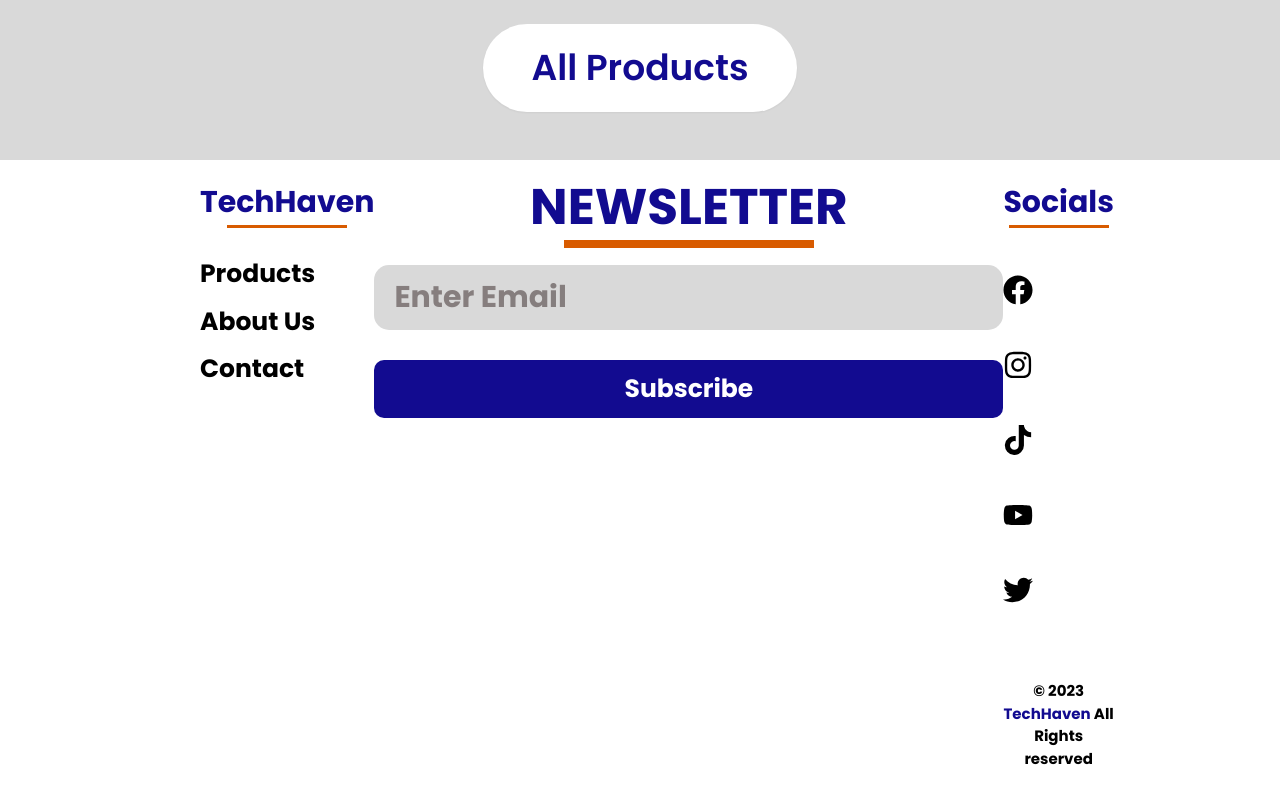
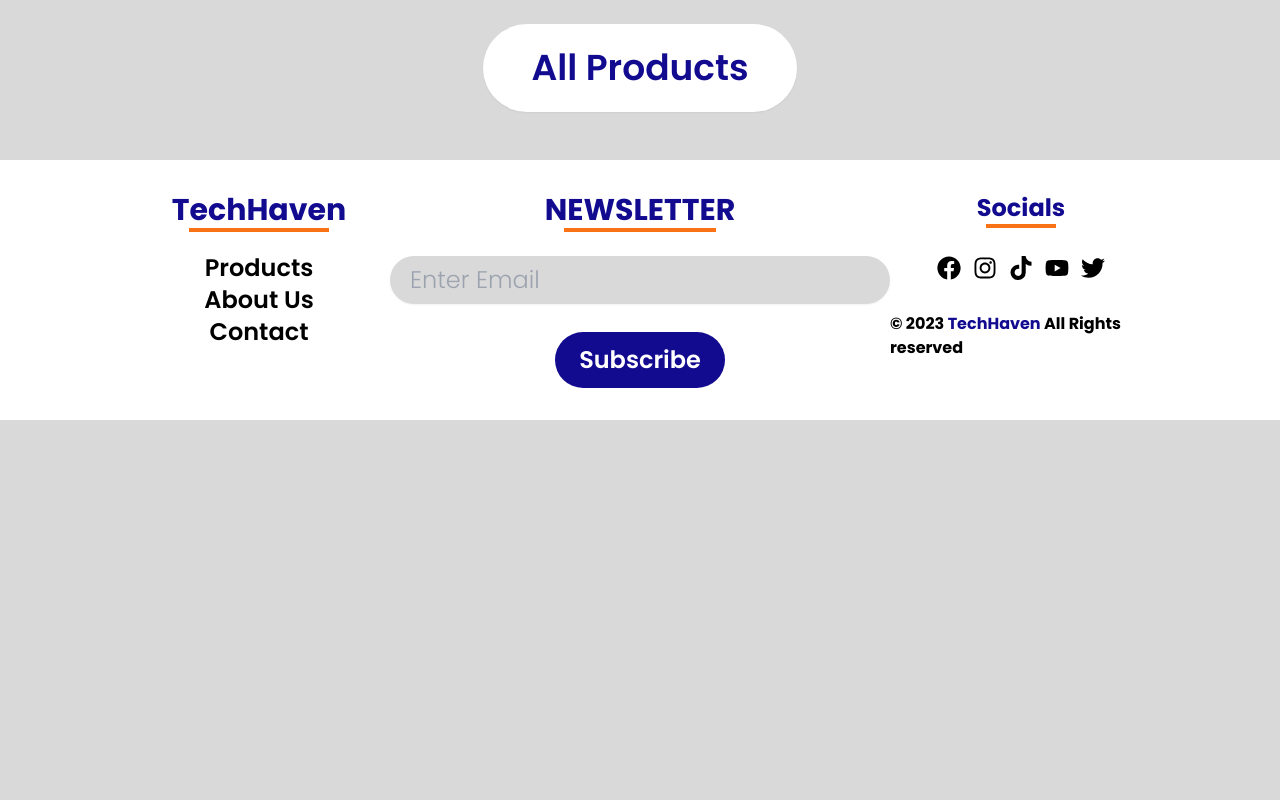
Before and after one commit to synonim789/tech-haven, a React (Vite) app in the folder frontend/tech-haven/: page / in a window 1280 px wide. Shown: the part 1124-1924 px from the top of the page. After the commit the page ends 1544 px from the top, so only its background shows below. Built offline with nearby package versions, Linux system fonts and the light colour scheme; no server answers.

Commit message:
convert footer to tailwind

```diff
--- a/frontend/tech-haven/src/App.tsx
+++ b/frontend/tech-haven/src/App.tsx
@@ -1,6 +1,6 @@
 import { useEffect } from 'react'
 import { BrowserRouter as Router, Route, Routes } from 'react-router-dom'
-import Footer from './components/Footer/Footer'
+import Footer from './components/Footer'
 import FullscreenLoading from './components/FullscreenLoading/FullscreenLoading'
 import Header from './components/Header'
 import Navbar from './components/Navbar'
--- /dev/null
+++ b/frontend/tech-haven/src/components/Footer.tsx
@@ -0,0 +1,116 @@
+import {
+  FaFacebook,
+  FaInstagram,
+  FaTiktok,
+  FaTwitter,
+  FaYoutube,
+} from 'react-icons/fa'
+import { Link, useLocation } from 'react-router-dom'
+
+const Footer = () => {
+  const location = useLocation()
+
+  if (
+    location.pathname === '/login' ||
+    location.pathname === '/sign-up' ||
+    location.pathname === '/forgot-password' ||
+    location.pathname.startsWith('/admin')
+  ) {
+    return null
+  }
+
+  let date = new Date()
+
+  return (
+    <footer className="bg-white  py-8">
+      <div className="mx-auto max-w-5xl flex justify-between ">
+        <div className="basis-1/3 flex flex-col items-center">
+          <p className="text-[#120b90] font-bold text-center relative text-3xl after:content-[''] after:bg-orange-500 after:h-1 after:w-4/5 after:absolute after:-bottom-1 after:left-0 after:right-0 after:mx-auto">
+            TechHaven
+          </p>
+          <div className="mt-6 flex flex-col items-center">
+            <Link
+              to="/products"
+              className="block font-semibold text-2xl hover:text-[#120b90]"
+            >
+              Products
+            </Link>
+            <Link
+              to="/about"
+              className="block font-semibold text-2xl hover:text-[#120b90]"
+            >
+              About Us
+            </Link>
+            <Link
+              to="/contact"
+              className="block font-semibold text-2xl hover:text-[#120b90]"
+            >
+              Contact
+            </Link>
+          </div>
+        </div>
+        <div className="flex flex-col items-center gap-7 basis-1/3">
+          <p className="text-3xl font-bold uppercase text-[#120b90] relative after:content-[''] after:bg-orange-500 after:h-1 after:w-4/5 after:absolute after:-bottom-1 after:left-0 after:right-0 after:mx-auto">
+            Newsletter
+          </p>
+          <input
+            type="text"
+            placeholder="Enter Email"
+            className="px-5 py-2 rounded-full shadow-sm bg-[#d9d9d9] text-2xl placeholder:#5b5050 "
+          />
+          <button className="bg-[#120b90] text-white text-2xl font-semibold rounded-full py-3 px-6 hover:opacity-80 transition-opacity de">
+            Subscribe
+          </button>
+        </div>
+        <div className="flex items-center flex-col basis-1/3 gap-8">
+          <p className="text-[#120b90] text-2xl font-bold relative after:content-[''] after:bg-orange-500 after:h-1 after:w-4/5 after:absolute after:-bottom-1 after:left-0 after:right-0 after:mx-auto">
+            Socials
+          </p>
+          <div className="flex  text-2xl gap-3 ">
+            <a
+              href="http://facebook.com"
+              target="blank"
+              className="hover:text-[#120b90] transition"
+            >
+              <FaFacebook />
+            </a>
+            <a
+              href="http://instagram.com"
+              target="blank"
+              className="hover:text-[#120b90] transition"
+            >
+              <FaInstagram />
+            </a>
+            <a
+              href="http://tiktok.com"
+              target="blank"
+              className="hover:text-[#120b90] transition"
+            >
+              <FaTiktok />
+            </a>
+            <a
+              href="http://youtube.com"
+              target="blank"
+              className="hover:text-[#120b90] transition"
+            >
+              <FaYoutube />
+            </a>
+            <a
+              href="http://twitter.com"
+              target="blank"
+              className="hover:text-[#120b90] transition"
+            >
+              <FaTwitter />
+            </a>
+          </div>
+          <p className="font-bold">
+            © {date.getFullYear()}{' '}
+            <span className="text-[#120b90]">TechHaven</span> All Rights
+            reserved
+          </p>
+        </div>
+      </div>
+    </footer>
+  )
+}
+export default Footer
--- a/frontend/tech-haven/src/components/Footer/Footer.css
+++ /dev/null
@@ -1,150 +0,0 @@
-.footer {
-  background-color: white;
-  display: flex;
-  justify-content: space-between;
-  padding-bottom: 30px;
-  margin-top: auto;
-}
-
-.footer__links-title {
-  color: #120b90;
-  font-size: 30px;
-  font-weight: bold;
-  margin-top: 20px;
-  position: relative;
-}
-
-.footer__links-title::after {
-  content: '';
-  background-color: #d85b00;
-  height: 3px;
-  width: 120px;
-  position: absolute;
-  bottom: -3px;
-  left: 0;
-  right: 0;
-  margin: 0 auto;
-}
-
-.footer__links-links {
-  margin-top: 30px;
-}
-.footer__links-links a {
-  display: block;
-  font-weight: bold;
-  color: black;
-  font-size: 25px;
-  margin-top: 10px;
-  transition: 0.2s all ease-in-out;
-}
-
-.footer__links-links a:hover {
-  color: #120b90;
-}
-
-.footer__links-links:last-child {
-  margin-bottom: 20px;
-}
-
-.footer__newsletter {
-  display: flex;
-  flex-direction: column;
-  text-align: center;
-}
-
-.footer__newsletter-title {
-  font-size: 50px;
-  color: #120b90;
-  font-weight: bold;
-  text-transform: uppercase;
-  margin-top: 10px;
-  margin-bottom: 20px;
-  position: relative;
-}
-
-.footer__newsletter-title::after {
-  content: '';
-  background-color: #d85b00;
-  height: 8px;
-  width: 250px;
-  position: absolute;
-  bottom: -3px;
-  left: 0;
-  right: 0;
-  margin: 0 auto;
-}
-
-.footer__newsletter-input {
-  padding: 10px 20px;
-  border-radius: 15px;
-  border: none;
-  background-color: #d9d9d9;
-  font-size: 30px;
-  font-weight: bold;
-  margin-bottom: 30px;
-}
-
-.footer__newsletter-input::placeholder {
-  color: #5b5050;
-  opacity: 0.66;
-}
-.footer__newsletter-cta {
-  background-color: #120b90;
-  color: white;
-  border: none;
-  font-size: 25px;
-  font-weight: bold;
-  border-radius: 10px;
-  padding-top: 10px;
-  padding-bottom: 10px;
-  cursor: pointer;
-}
-
-.footer__socials-title {
-  color: #120b90;
-  font-size: 30px;
-  font-weight: bold;
-  margin-top: 20px;
-  margin-bottom: 50px;
-  position: relative;
-  text-align: center;
-}
-
-.footer__socials-title::after {
-  content: '';
-  background-color: #d85b00;
-  height: 3px;
-  width: 100px;
-  position: absolute;
-  bottom: -3px;
-  left: 0;
-  right: 0;
-  margin: 0 auto;
-}
-.footer__socials {
-  text-align: center;
-}
-
-.footer__socials-links a {
-  font-size: 30px;
-  text-decoration: none;
-  color: black;
-  margin-right: 10px;
-  transition: 0.3s all ease-in-out;
-}
-
-.footer__socials-links a:hover {
-  color: #120b90;
-}
-.footer__socials-links {
-  margin-bottom: 30px;
-}
-
-.footer__socials-copyright {
-  font-size: 15px;
-  font-weight: bold;
-}
-
-.footer__socials-copyright span {
-  color: #120b90;
-}
--- a/frontend/tech-haven/src/components/Footer/Footer.tsx
+++ /dev/null
@@ -1,70 +0,0 @@
-import {
-  FaFacebook,
-  FaInstagram,
-  FaTiktok,
-  FaTwitter,
-  FaYoutube,
-} from 'react-icons/fa'
-import { Link, useLocation } from 'react-router-dom'
-
-import './Footer.css'
-const Footer = () => {
-  const location = useLocation()
-
-  if (
-    location.pathname === '/login' ||
-    location.pathname === '/sign-up' ||
-    location.pathname === '/forgot-password' ||
-    location.pathname.startsWith('/admin')
-  ) {
-    return null
-  }
-
-  let date = new Date()
-
-  return (
-    <footer className="footer">
-      <div className="footer__links">
-        <p className="footer__links-title">TechHaven</p>
-        <div className="footer__links-links">
-          <Link to="/products">Products</Link>
-          <Link to="/about">About Us</Link>
-          <Link to="/contact">Contact</Link>
-        </div>
-      </div>
-      <div className="footer__newsletter">
-        <p className="footer__newsletter-title">Newsletter</p>
-        <input
-          type="text"
-          placeholder="Enter Email"
-          className="footer__newsletter-input"
-        />
-        <button className="footer__newsletter-cta">Subscribe</button>
-      </div>
-      <div className="footer__socials">
-        <p className="footer__socials-title">Socials</p>
-        <div className="footer__socials-links">
-          <a href="http://facebook.com" target="blank">
-            <FaFacebook />
-          </a>
-          <a href="http://instagram.com" target="blank">
-            <FaInstagram />
-          </a>
-          <a href="http://tiktok.com" target="blank">
-            <FaTiktok />
-          </a>
-          <a href="http://youtube.com" target="blank">
-            <FaYoutube />
-          </a>
-          <a href="http://twitter.com" target="blank">
-            <FaTwitter />
-          </a>
-        </div>
-        <p className="footer__socials-copyright">
-          © {date.getFullYear()} <span>TechHaven</span> All Rights reserved
-        </p>
-      </div>
-    </footer>
-  )
-}
-export default Footer
```
